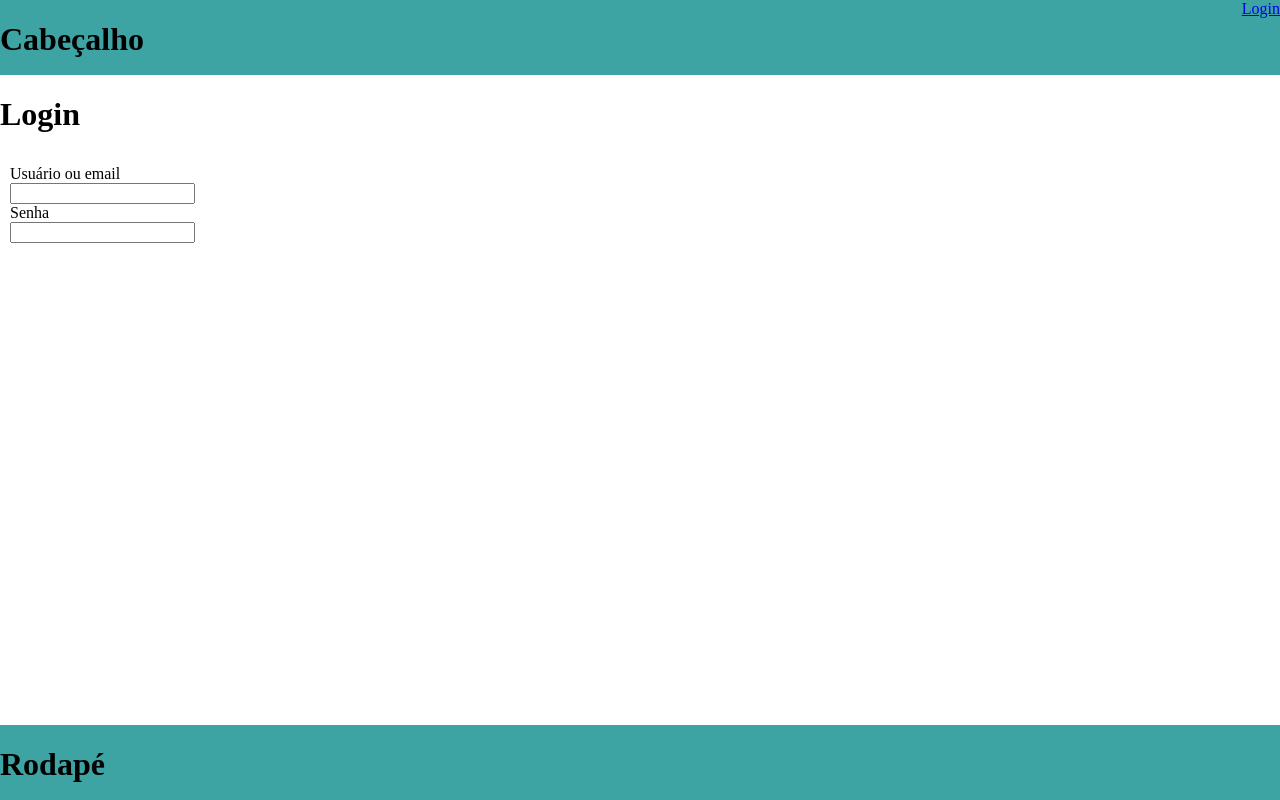
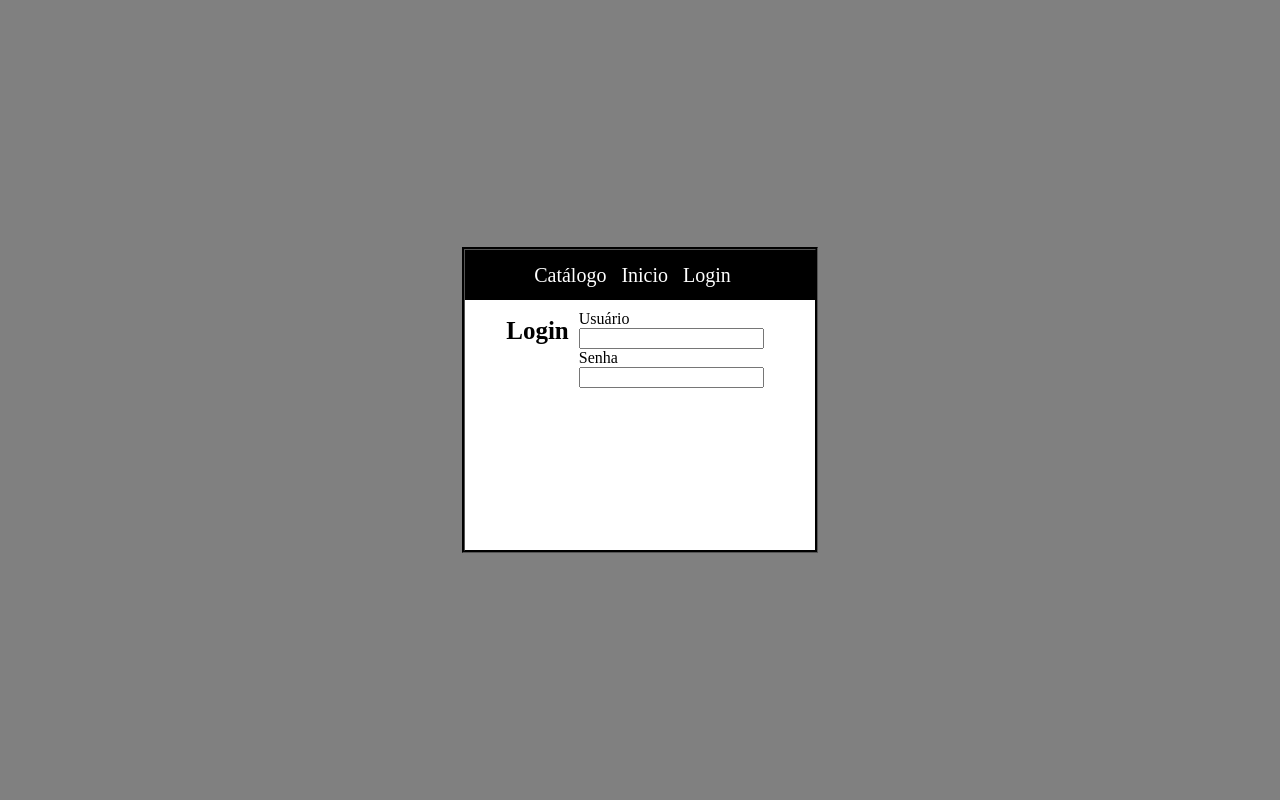
Before and after one commit to PedroWu7/zoologico-terra-selvagem, a PHP site: page /login.php in a window 1280 px wide. Run offline with PHP 8.4, Linux system fonts and the light colour scheme.

Commit message:
Removido footer e melhorado a estilização do site

```diff
--- a/cabecalho.html
+++ b/cabecalho.html
@@ -7,15 +7,26 @@
 <style>
     header {
         display: flex;
-        height: 75px;
-        background-color: rgb(62, 163, 163);
+        width: 100%;
+        height: 50px;
         flex-direction: row;
-        justify-content: space-between;
+        justify-content: space-evenly;
+        background-color: black;
+        justify-content: center;
+        align-items: center;
+        text-align: center;
+    }
+    a {
+        font-size: 20px;
+        color: white;
+        padding-right: 15px;
+        text-decoration: none;
     }
 </style>
 <body>
     <header>
-        <h1>Cabeçalho</h1>
+        <nav><a href="http://localhost/zoologico-terra-selvagem/">Catálogo</a></nav>
+        <nav><a href="http://localhost/zoologico-terra-selvagem/">Inicio</a></nav>
         <nav><a href="http://localhost/zoologico-terra-selvagem/login.php">Login</a></nav>
     </header>
 </body>
--- a/login.php
+++ b/login.php
@@ -10,16 +10,23 @@
     form {
         padding: 10px;
     }
+    .conteudo {
+        display: flex;
+        align-items: left;
+        justify-content: left;
+        text-align: left;
+    }
 </style>
 <body>
-    <?php include("cabecalho.html") ?>
-    <div class="conteudo">
-        <h1>Login</h1>
-        <form method="post">
-            Usuário ou email<br> <input name="usuario" type="text"><br>
-            Senha<br> <input name="senha" type="password">
-        </form>
+    <div class="main">
+        <?php include("cabecalho.html") ?>
+        <div class="conteudo">
+            <h1 style="font-size: 25px">Login</h1>
+            <form method="post">
+                Usuário<br> <input name="usuario" type="text"><br>
+                Senha<br> <input name="senha" type="password">
+            </form>
+        </div>
     </div>
-    <?php include("rodape.html") ?>
 </body>
 </html>
--- a/rodape.html
+++ /dev/null
@@ -1,18 +0,0 @@
-<!DOCTYPE html>
-<html lang="en">
-<head>
-    <meta charset="UTF-8">
-    <meta name="viewport" content="width=device-width, initial-scale=1.0">
-</head>
-<style>
-    footer {
-        height: 75px;
-        background-color: rgb(62, 163, 163);
-    }
-</style>
-<body>
-    <footer>
-        <h1>Rodapé</h1>
-    </footer>
-</body>
-</html>
--- a/style.css
+++ b/style.css
@@ -4,8 +4,25 @@ body {
     display: flex;
     flex-direction: column;
     height: 100vh;
+    background-color: gray;
+    justify-content: center;
+    align-items: center;
+    text-align: center;
 }
 
 .conteudo {
     flex-grow: 1;
 }
+
+.main {
+    display: flex;
+    flex-direction: column;
+    justify-content: center;
+    align-items: center;
+    text-align: center;
+    border-style: groove;
+    width: 350px;
+    height: 300px;
+    border-color: black;
+    background-color: white;
+}
```
Also changed, not shown: index.php (+9 -5 lines).
